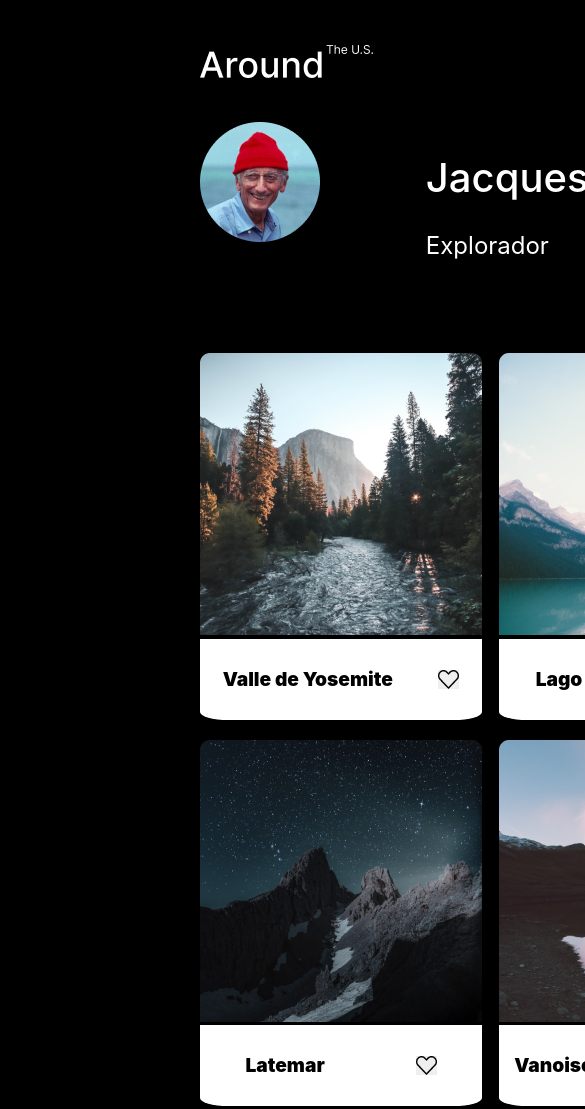
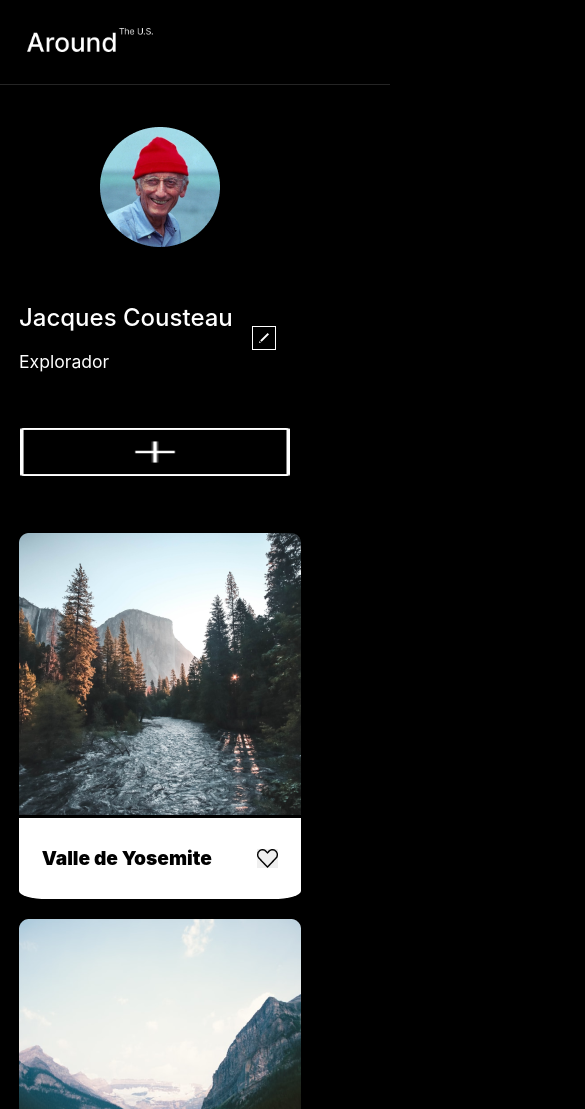
Before and after one commit to EGEO92/web_project_around, a plain HTML site: page index.html in a window 390 px wide. Shown: the top 1109 px of the page, 585 px wide, since content can reach past the window. Drawn offline with Linux system fonts and the light colour scheme.

Commit message:
Estilos para movil agregados

```diff
--- a/blocks/footer.css
+++ b/blocks/footer.css
@@ -5,3 +5,9 @@
   justify-content: start;
   margin: 60px 200px;
 }
+
+@media screen and (max-width: 550px) {
+  .footer {
+    margin: auto;
+  }
+}
--- a/blocks/form.css
+++ b/blocks/form.css
@@ -64,3 +64,32 @@
   background-color: #000;
   border: none;
 }
+
+@media screen and (max-width: 550px) {
+  .popup {
+    width: 282px;
+    height: 322px;
+    position: fixed;
+    top: 123px;
+    left: 19px;
+  }
+
+  .popup__title {
+    font-size: 1.5rem;
+    font-weight: 900;
+    margin-top: 25px;
+    margin-left: 35px;
+  }
+
+  .popup__text {
+    width: 238px;
+    margin-left: 22px;
+    margin-right: 22px;
+  }
+
+  .popup__submit {
+    width: 238px;
+    margin-left: 22px;
+    margin-right: 22px;
+  }
+}
--- a/blocks/header.css
+++ b/blocks/header.css
@@ -10,3 +10,24 @@
   margin-top: 0;
   margin-left: 0;
 }
+
+@media screen and (max-width: 1150px) {
+  .header {
+    margin: auto;
+  }
+}
+
+@media screen and (max-width: 550px) {
+  .header {
+    width: 100%;
+    margin: 28px 0 42px;
+    height: 56px;
+  }
+
+  .header__image {
+    width: 126px;
+    height: 24px;
+    margin-top: 0;
+    margin-left: 27px;
+  }
+}
--- a/blocks/places.css
+++ b/blocks/places.css
@@ -66,3 +66,18 @@
   background-image: url(../images/heart_vector_active.png);
   background-repeat: no-repeat;
 }
+
+@media screen and (max-width: 1150px) {
+  .places {
+    margin: auto;
+  }
+}
+
+@media screen and (max-width: 550px) {
+  .places {
+    width: 282px;
+    height: fit-content;
+    flex-direction: column;
+    margin: 36px 19px;
+  }
+}
--- a/blocks/profile.css
+++ b/blocks/profile.css
@@ -64,3 +64,47 @@
   position: relative;
   left: -5px;
 }
+
+@media screen and (max-width: 1150px) {
+  .profile {
+    margin: auto;
+  }
+}
+
+@media screen and (max-width: 550px) {
+  .profile {
+    width: 282px;
+    height: 350px;
+    margin-left: 19px;
+    margin-right: 19px;
+    flex-direction: column;
+    align-items: center;
+  }
+
+  .profile__wraper {
+    width: 282px;
+    height: 50px;
+    margin-top: 0;
+    align-items: center;
+  }
+
+  .profile__name {
+    font-size: 1.5rem;
+  }
+
+  .profile__occupation {
+    font-size: 1.1rem;
+  }
+
+  .profile__add-button {
+    width: 100%;
+    height: 50px;
+    margin-bottom: 0;
+  }
+
+  .profile__add-button_image {
+    width: 100%;
+    height: 100%;
+    margin-bottom: 0;
+  }
+}
```
